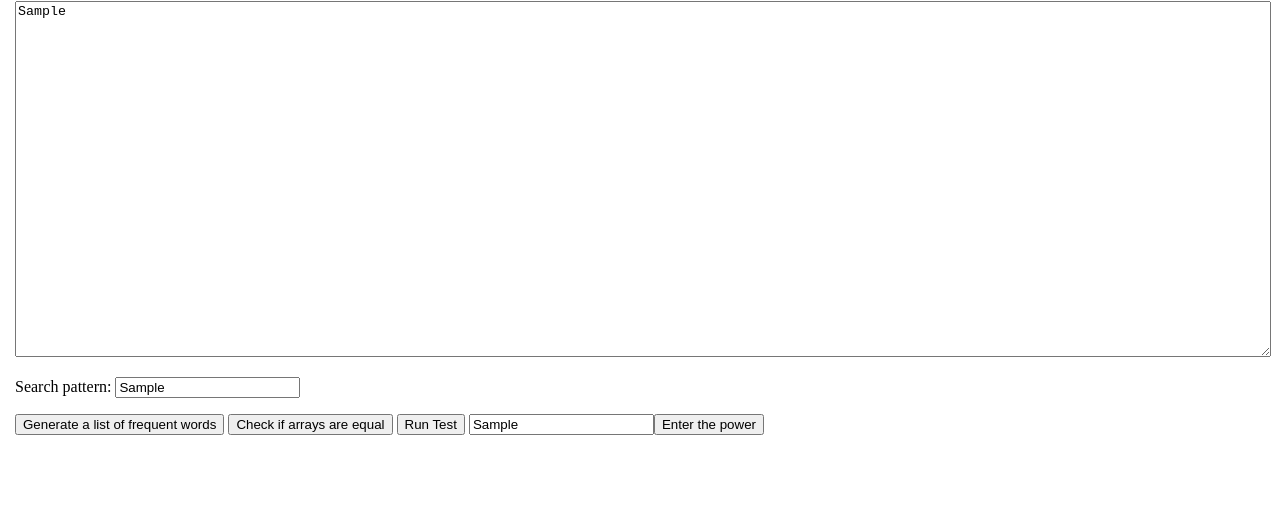
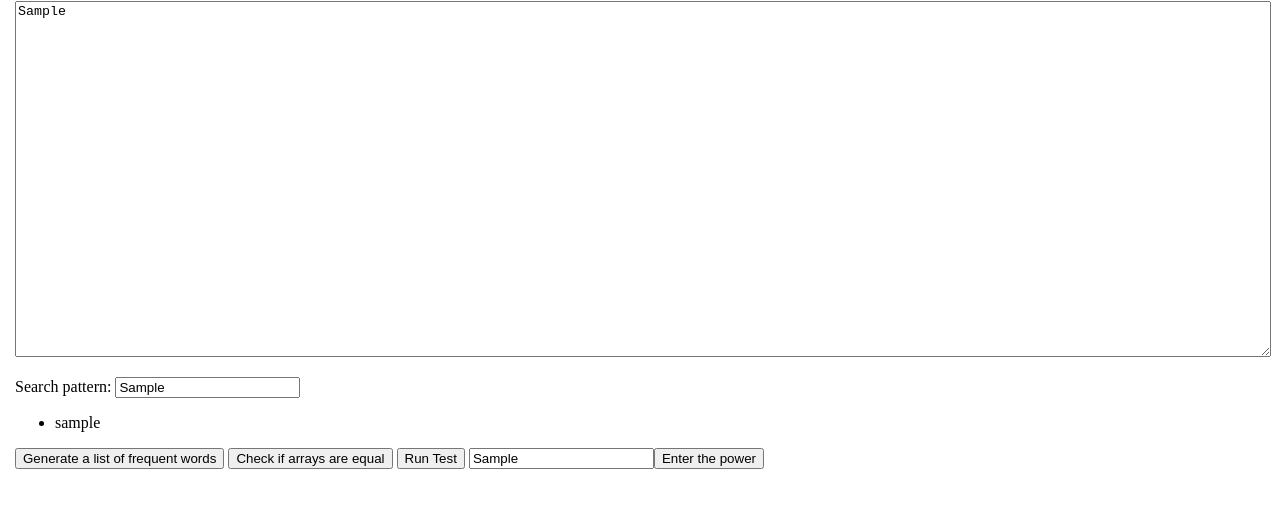
Before and after one commit to lukasz-pudlo/js-cookbook, a website: page wordLister.html in a window 1280 px wide. Both pictures are taken after typing "Sample", "Sample", "Sample" into the empty fields and a click on the button "Generate a list of frequent words". Shown: the part 79-586 px from the top of the page. Drawn offline with Linux system fonts and the light colour scheme.

Commit message:
first steps towards google translate api

```diff
--- a/package.json
+++ b/package.json
@@ -22,5 +22,9 @@
     "eslint": "^8.17.0",
     "eslint-config-prettier": "^8.5.0",
     "lite-server": "^2.6.1"
+  },
+  "dependencies": {
+    "axios": "^0.27.2",
+    "googletrans": "^1.0.4"
   }
 }
--- a/wordLister.html
+++ b/wordLister.html
@@ -229,7 +229,42 @@
           return b.wordCount - a.wordCount;
         });
 
-        console.log(wordObjects);
+        wordObjectsKeys = Object.keys(wordObjects);
+
+        let newWordList = [];
+
+        for (let i = 0; i < wordObjects.length; i++) {
+          newWordList.push(wordObjects[i].word);
+        }
+
+        newWordList = new Set(newWordList);
+        wordArray = Array.from(newWordList);
+
+        console.log(wordArray);
+
+        const dictionary = new Object();
+
+        wordArray.forEach((word) => {
+          dictionary.word;
+        });
+
+        console.log(dictionary);
+
+        async function translate(text) {
+          let res = await axios.post(
+            `https://translation.googleapis.com/language/translate/v2?key=${AIzaSyBOoz_7FooKqcOCNfrxZ6vXp16SHndGUjs}`,
+            { q: text, target: "en" }
+          );
+          let translation = res.data.data.translations[0].translatedText;
+          return translation;
+        }
+
+        let translatedVue = translate("vue");
+        console.log(translatedVue);
+
+        // console.log(wordObjects[0].word);
+
+        // console.log(wordObjectsKeys);
 
         // let wordObjectsCopy = wordObjects.map((element) => ({ ...element }));
         // console.log(wordObjectsCopy);
@@ -240,9 +275,9 @@
         // let aWord = wordObjects.filter((word) => word.wordCount > 1);
         // console.log(aWord);
 
-        let listFromObject = wordObjects.map(Object.values);
-        console.log(listFromObject);
-        stringifiedList = JSON.stringify(listFromObject);
+        // let listFromObject = wordObjects.map(Object.values);
+        // console.log(listFromObject);
+        // stringifiedList = JSON.stringify(listFromObject);
 
         // Look at the first element of each entry looked at in the loop, which is now looking at an array consisting of lists
         // let wordsListfromObject = [];
@@ -297,10 +332,11 @@
         // let result = mysteryItems.every(containsLettersOnly);
         // console.log(result);
 
-        // let wordListElement = "<ul>";
-        // for (const word of wordList) {
-        //   wordListElement += `<li> ${word} </li>`;
-        // }
+        let wordListElement = "<ul>";
+
+        for (const word of wordArray) {
+          wordListElement += `<li> ${word} </li>`;
+        }
 
         wordListElement += "</ul>";
 
```
Also changed, not shown: 1 other file.
